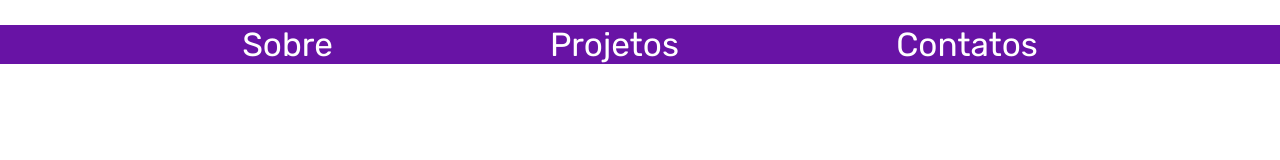
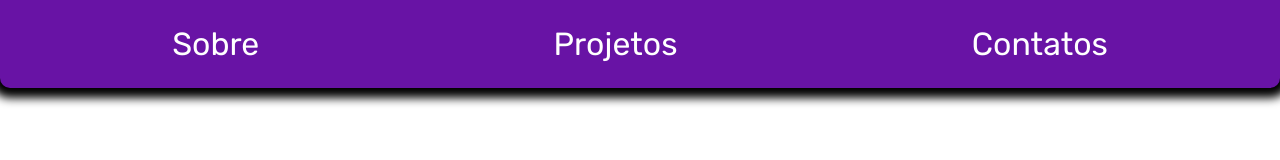
Before and after one commit to Gabuabuu/Portfolio, a plain HTML site: page index.html in a window 1280 px wide. Drawn offline with Linux system fonts and the light colour scheme.

Commit message:
style: :lipstick: hover nos links
Adicionando um efeito de "hover" nos links do cabeçalho

```diff
--- a/index.html
+++ b/index.html
@@ -14,7 +14,7 @@
     <header>
         <nav>
             <div class="nav-container">
-                <ul class="lista">
+                <ul class="nav-lista">
                     <li><a href="">Sobre</a></li>
                     <li><a href="">Projetos</a></li>
                     <li><a href="">Contatos</a></li>
@@ -22,6 +22,7 @@
             </div>
         </nav>
     </header>
+
 </body>
 
 </html>
--- a/src/css/style.css
+++ b/src/css/style.css
@@ -5,7 +5,6 @@
     padding: 0;
     box-sizing: border-box;
     font-family: 'Rubik', sans-serif;
-    font-size: 25pt;
     background-color: var(--background-color);
     color: var(--text-color);
     list-style: none;
@@ -19,18 +18,23 @@
 
 .nav-container {
     background-color: #6813A5;
-    /* width: 100vw; */
+    display: inline-block;
+    width: 100vw;
+    border-radius:0 0 10px 10px;
+    box-shadow: 0 0 10px 10px #000000;
+
     /* text-align: center; */
 }
 
-.lista {
+.nav-lista {
     display: flex;
-    justify-content: space-evenly;
+    justify-content: space-around;
     margin: 25px;
+    font-size: 32px;
 }
 
 li > a:hover {
     cursor: pointer;
-
     color: aquamarine;
+    font-size: 36px;
 }
```
